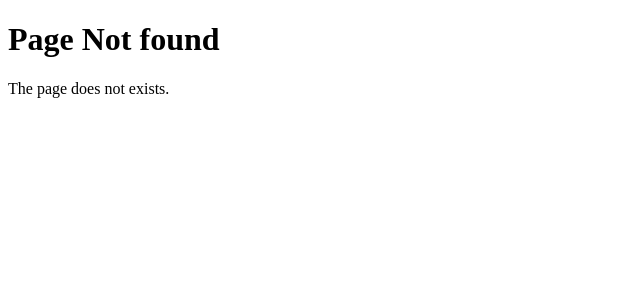
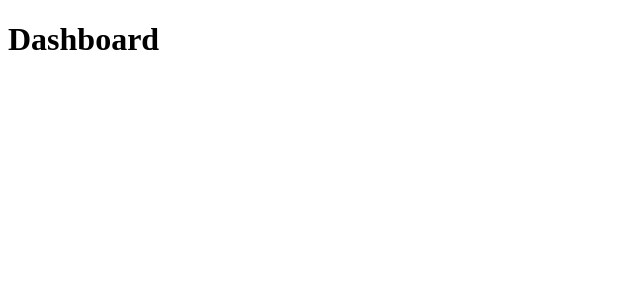
Before and after one commit to akalmannakarmi/next-try, a Next.js app: page /dashboard in a window 1280 px wide. Before the commit this address had no page. Shown: the top 300 px of the page, without its empty margins (0-640 px from the left). Built offline with nearby package versions, Linux system fonts and the light colour scheme.

Commit message:
file colocation

```diff
--- /dev/null
+++ b/src/app/dashboard/line-chart.tsx
@@ -0,0 +1,3 @@
+export default function lineChart(){
+	return <h1>Line Chart</h1>;
+}
--- /dev/null
+++ b/src/app/dashboard/page.tsx
@@ -0,0 +1,7 @@
+function barChart(){
+	return <h1>Bar Chart</h1>
+}
+
+export default function dashboard(){
+	return <h1>Dashboard</h1>;
+}
```
